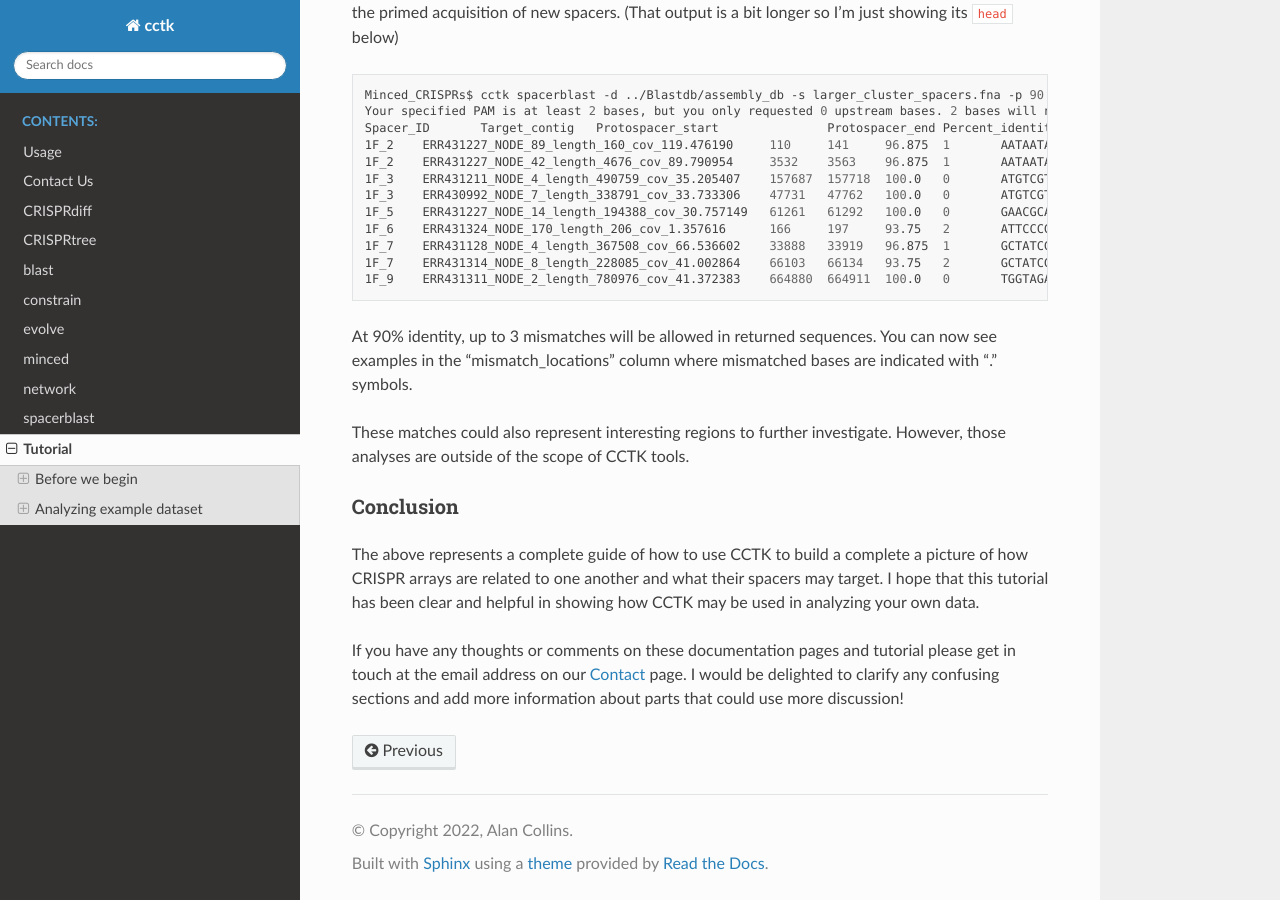
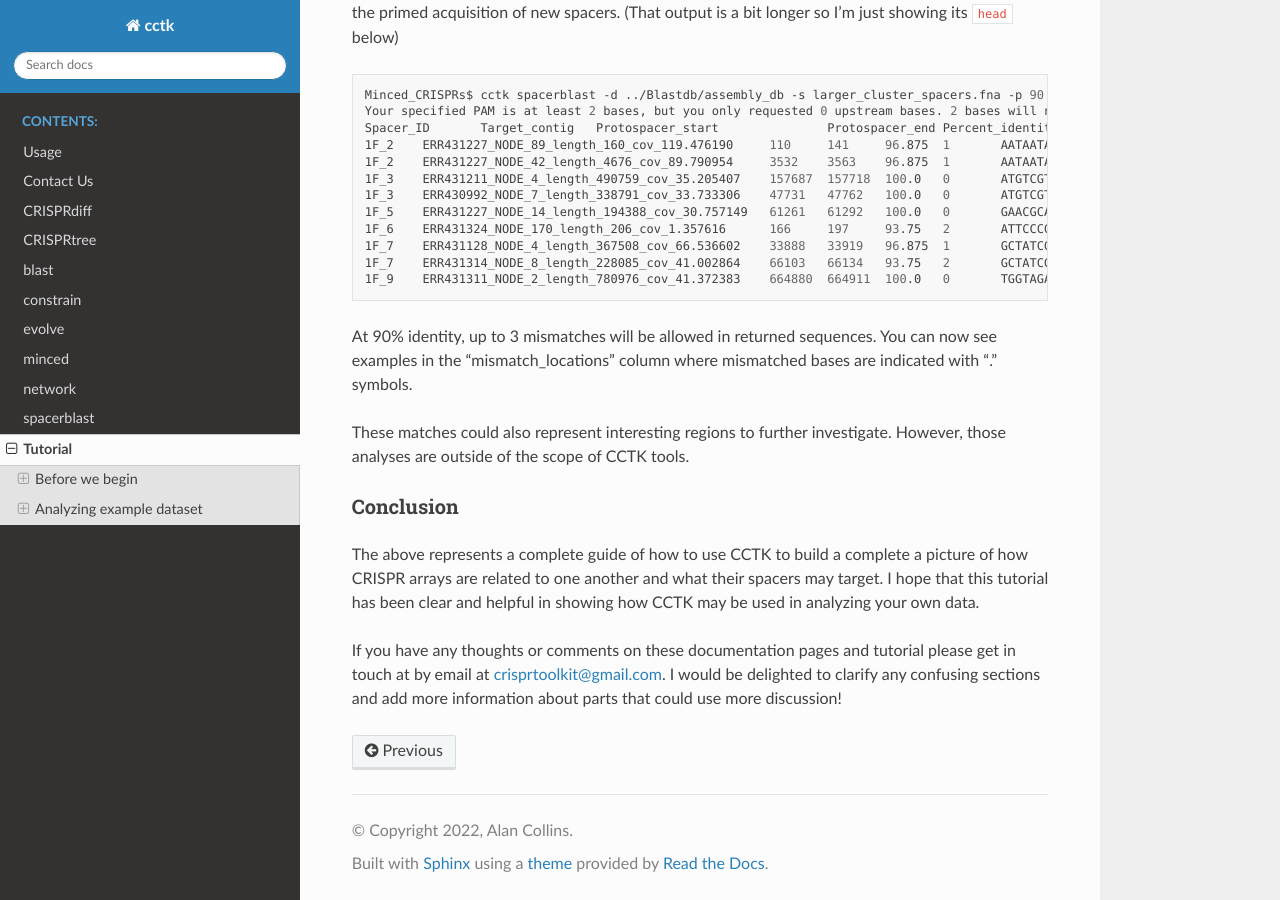
Before and after one commit to Alan-Collins/CRISPR_comparison_toolkit, a Sphinx documentation site: the page built from docs/source/content/tutorial.rst, in a window 1280 px wide and 900 px high, scrolled down 27544 px. Built offline with Sphinx 7.4.7 and the Read the Docs theme 2.0.0, drawn with Linux system fonts in a browser that asks for light colours.

Commit message:
remove broken link to contact page. Just add email address.

```diff
--- a/docs/source/content/tutorial.rst
+++ b/docs/source/content/tutorial.rst
@@ -800,4 +800,4 @@ Conclusion
 
 The above represents a complete guide of how to use CCTK to build a complete a picture of how CRISPR arrays are related to one another and what their spacers may target. I hope that this tutorial has been clear and helpful in showing how CCTK may be used in analyzing your own data.
 
-If you have any thoughts or comments on these documentation pages and tutorial please get in touch at the email address on our `Contact <../contact.html>`_ page. I would be delighted to clarify any confusing sections and add more information about parts that could use more discussion!
+If you have any thoughts or comments on these documentation pages and tutorial please get in touch at by email at crisprtoolkit@gmail.com. I would be delighted to clarify any confusing sections and add more information about parts that could use more discussion!
```
